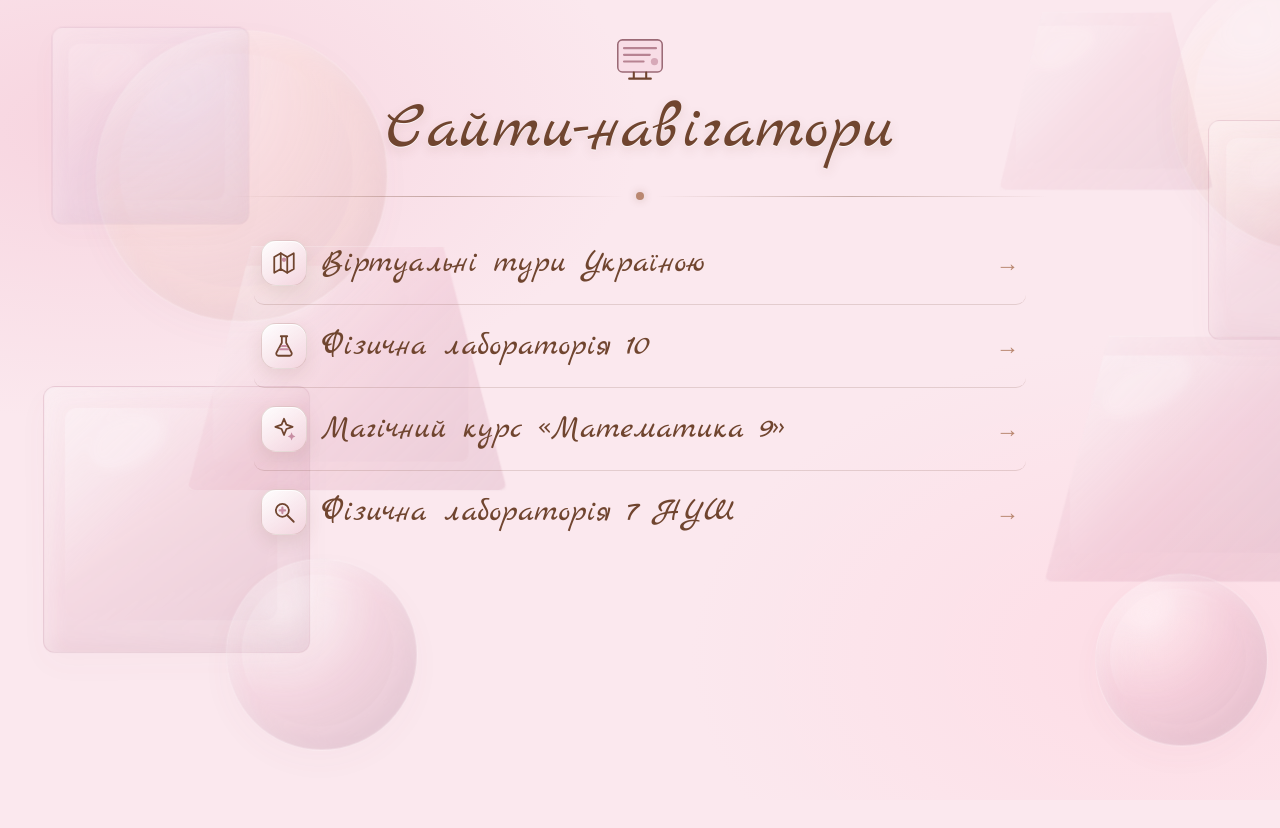
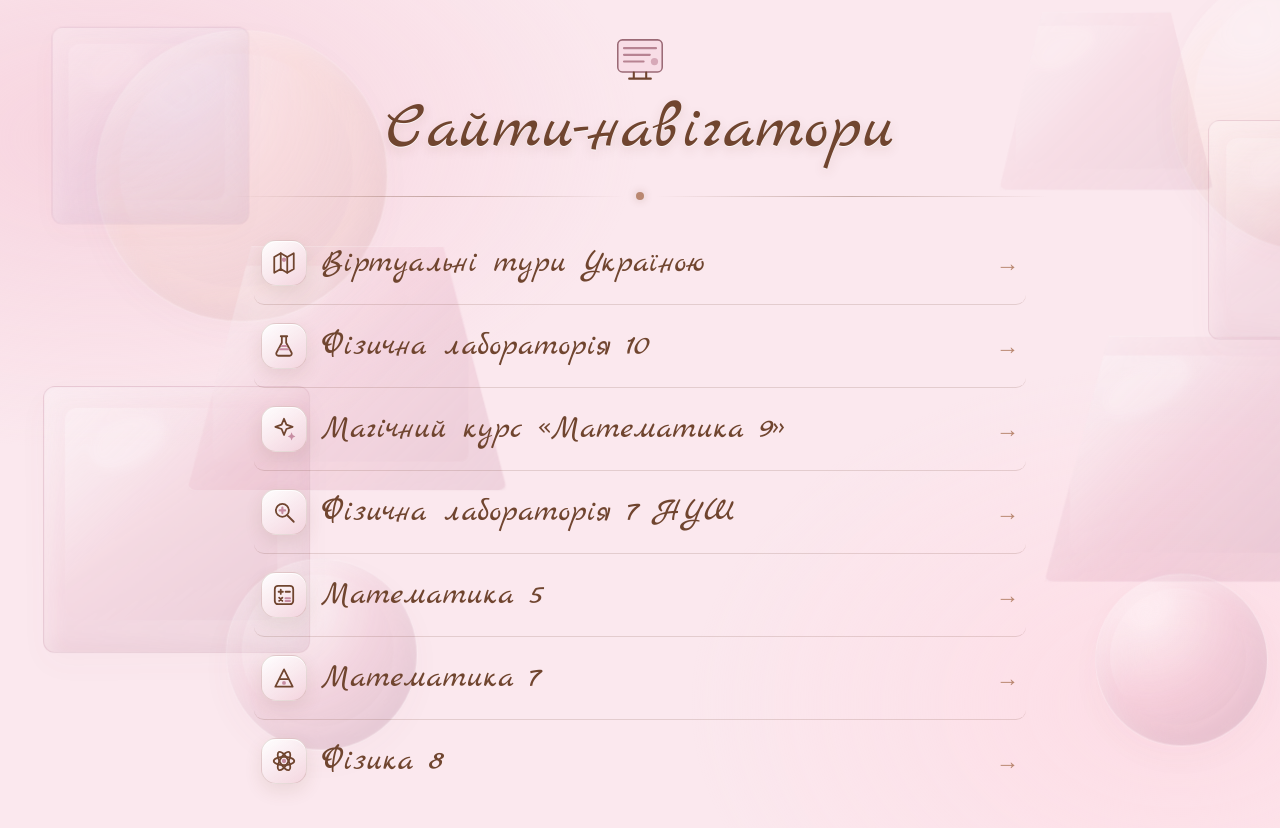
Before and after one commit to a64151368-dot/My-sites, a plain HTML site: page index.html in a window 1280 px wide. Before the commit the page ends 800 px from the top, so only its background shows below. Drawn offline with Linux system fonts and the light colour scheme.

Commit message:
Add files via upload

```diff
--- a/index.html
+++ b/index.html
@@ -106,6 +106,18 @@ position:relative;overflow-x:hidden}
       <span class="link-symbol" aria-hidden="true"><svg viewBox="0 0 24 24" fill="none"><circle cx="10.5" cy="10.5" r="6" stroke="currentColor" stroke-width="1.65"/><path d="m15 15 6 6" stroke="currentColor" stroke-width="1.65" stroke-linecap="round"/><path d="M8 10.5h5M10.5 8v5" stroke="#C78DA2" stroke-width="2" stroke-linecap="round"/></svg></span>
       <span class="link-body"><span class="link-name">Фізична лабораторія 7 НУШ</span></span><span class="link-arrow" aria-hidden="true">→</span>
     </a>
+    <a class="link-card" href="https://a64151368-dot.github.io/Math-5/" target="_blank" rel="noopener noreferrer">
+      <span class="link-symbol" aria-hidden="true"><svg viewBox="0 0 24 24" fill="none"><rect x="3.5" y="3.5" width="17" height="17" rx="3" stroke="currentColor" stroke-width="1.65"/><path d="M7 9h4M9 7v4M13.5 9h4M7.5 14.5l3 3M10.5 14.5l-3 3" stroke="currentColor" stroke-width="1.65" stroke-linecap="round"/><path d="M13.5 15h4M13.5 17.5h4" stroke="#C78DA2" stroke-width="2" stroke-linecap="round"/></svg></span>
+      <span class="link-body"><span class="link-name">Математика 5</span></span><span class="link-arrow" aria-hidden="true">→</span>
+    </a>
+    <a class="link-card" href="https://a64151368-dot.github.io/Math-7/" target="_blank" rel="noopener noreferrer">
+      <span class="link-symbol" aria-hidden="true"><svg viewBox="0 0 24 24" fill="none"><path d="M4 20 12 4l8 16H4Z" stroke="currentColor" stroke-width="1.65" stroke-linejoin="round"/><path d="M8.5 13h7" stroke="currentColor" stroke-width="1.65" stroke-linecap="round"/><circle cx="12" cy="16.5" r="1.8" fill="#C78DA2"/></svg></span>
+      <span class="link-body"><span class="link-name">Математика 7</span></span><span class="link-arrow" aria-hidden="true">→</span>
+    </a>
+    <a class="link-card" href="https://a64151368-dot.github.io/Physics-8/" target="_blank" rel="noopener noreferrer">
+      <span class="link-symbol" aria-hidden="true"><svg viewBox="0 0 24 24" fill="none"><ellipse cx="12" cy="12" rx="9.5" ry="3.8" stroke="currentColor" stroke-width="1.65"/><ellipse cx="12" cy="12" rx="9.5" ry="3.8" transform="rotate(60 12 12)" stroke="currentColor" stroke-width="1.65"/><ellipse cx="12" cy="12" rx="9.5" ry="3.8" transform="rotate(-60 12 12)" stroke="currentColor" stroke-width="1.65"/><circle cx="12" cy="12" r="2" fill="#C78DA2"/></svg></span>
+      <span class="link-body"><span class="link-name">Фізика 8</span></span><span class="link-arrow" aria-hidden="true">→</span>
+    </a>
   </nav>
 </main>
 </body>
```
